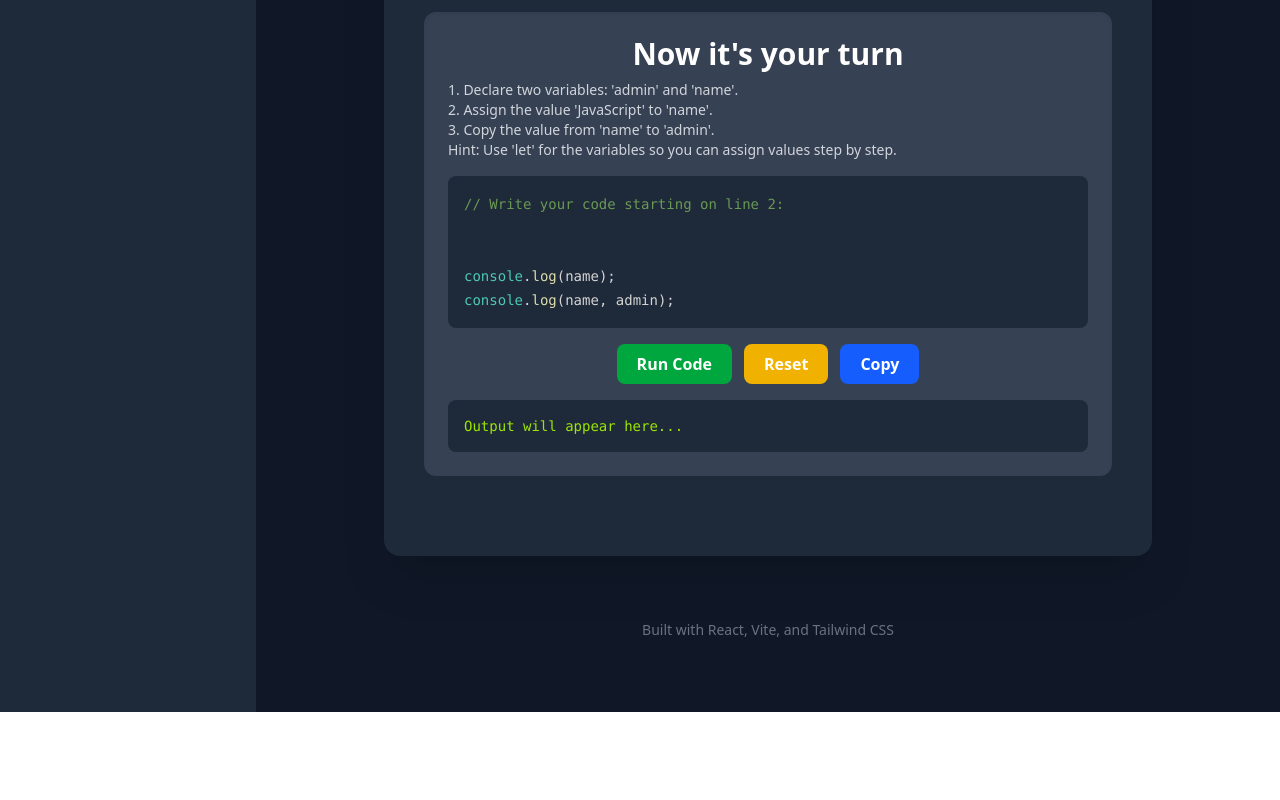
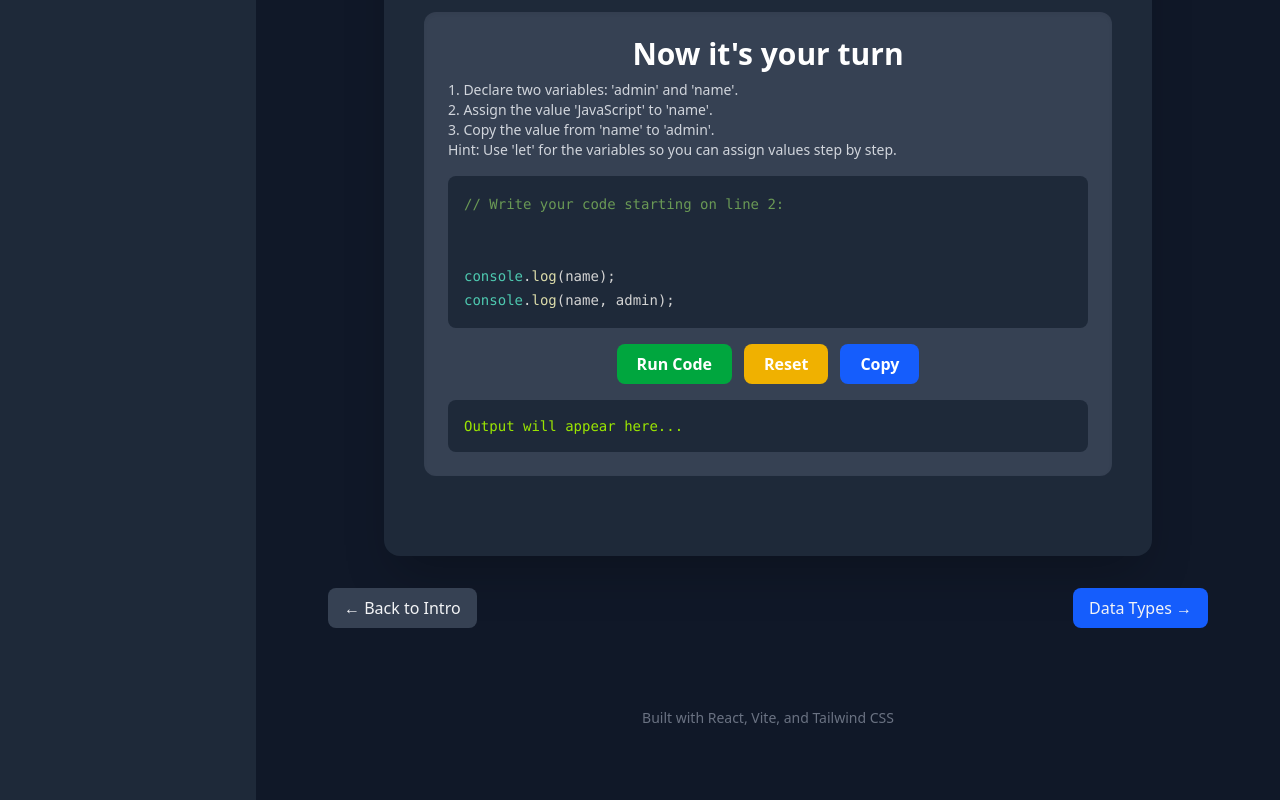
Before and after one commit to laraIsmael/JS-journey, a React (Vite) app in the folder JavaScript Journey/: page /variables in a window 1280 px wide. Shown: the part 3306-4106 px from the top of the page. Before the commit the page ends 4018 px from the top, so only its background shows below. Built offline with nearby package versions, Linux system fonts and the light colour scheme.

Commit message:
finish variables

```diff
--- a/JavaScript Journey/src/components/Module1/variables.tsx
+++ b/JavaScript Journey/src/components/Module1/variables.tsx
@@ -350,7 +350,9 @@ console.log(name, admin);
           />
         </div>
       </div>
-
+      <div className="w-full flex justify-between mb-6">
+        <NavigationButtons />
+      </div>
       <footer className="mt-8 text-sm text-gray-500 text-center">
         <p>Built with React, Vite, and Tailwind CSS</p>
       </footer>
```
